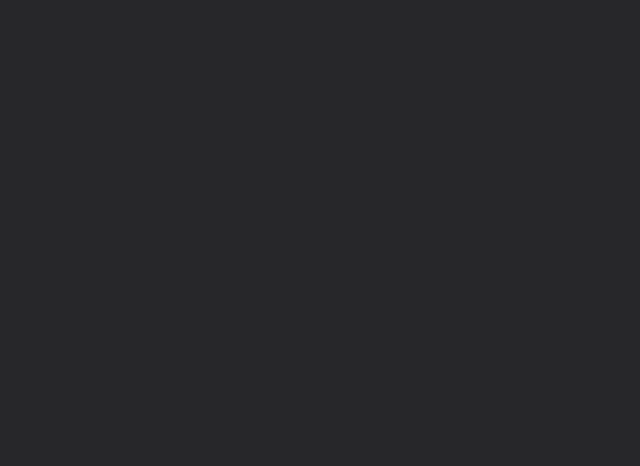
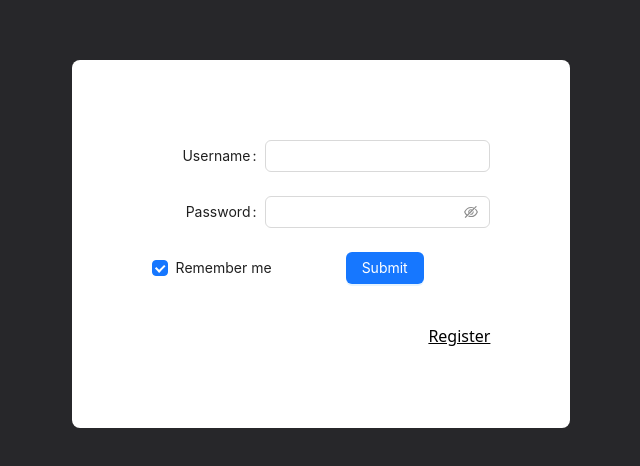
Before and after one commit to AKSRathor/rentify, a React (Create React App) app in the folder rentify/: page / in a window 1280 px wide. Shown: the part 156-622 px from the top of the page, without its empty margins (319-959 px from the left). Built offline with nearby package versions, Linux system fonts and the light colour scheme.

Commit message:
reorder correct

```diff
--- a/rentify/src/Components/Authen.jsx
+++ b/rentify/src/Components/Authen.jsx
@@ -1,14 +1,264 @@
+import emailjs from '@emailjs/browser';
+import { useNavigate } from 'react-router-dom';
 import React, { useState, useRef } from 'react'
 import { Button, Checkbox, Form, Input, Space, Typography } from 'antd';
 const { Title } = Typography;
-import { useNavigate } from 'react-router-dom';
-import emailjs from '@emailjs/browser';
 
 
 const Authen = () => {
+    const [emailWritten, setEmailWritten] = useState(false)
+    const [mySetOtp, setMySetOtp] = useState("infinity")
 
+    const [myNameReg, setMyNameReg] = useState("")
+    const [userNameReg, setUserNameReg] = useState("")
+    const [emailReg, setEmailReg] = useState("")
+    const [passReg, setPassReg] = useState("")
+
+    let history = useNavigate()
+    const [username, setUsername] = useState("")
+    const [password, setPassword] = useState("")
+    const onChange = (text) => {
+        console.log('onChange:', text);
+    };
+    const sharedProps = {
+        onChange,
+    };
+
+    const handleOnReg = async()=>{
+        if(!login){
+
+            const response = await fetch("http://127.0.0.1:5000/api/post/createpost", {
+                method: 'POST',
+                headers: {
+                    'Content-Type': 'application/json',
+                },
+                body: JSON.stringify({ ownername:myNameReg, desc:userNameReg, tag:passReg, price:emailReg })
+            })
+            let xres = await response.json()
+            if(xres.success){
+                history("/post")
+            }
+            console.log("My response ", xres)
+            localStorage.setItem("rentifyusername", xres)
+        }
+        else{
+
+        }
+    }
+    const handleAfterOTPSent = async(e) => {
+        e.preventDefault();
+        setEmailWritten(true)
+        let x = Math.floor(100000 + Math.random() * 900000);
+        setMySetOtp(x)
+        const mybody ={
+            otp: x,
+            to_name:userNameReg,
+            to_email:emailReg
+        }
+        await emailjs
+                      .send("service_ypyp3vd", "template_vp87wsw", mybody, "rYfioaqahG253YRC1")
+                      .then((response) => {
+                        console.log('Email sent successfully:', response);
+                        alert('OTP sent successfully!');
+
+                    })
+                      .catch((error) => {
+                        console.error('Error sending email:', error);
+                        alert('Error sending email');
+                      });
+    }
+
+    const onFinish = (values) => {
+        console.log('Success:', values);
+    };
+    const onFinishFailed = (errorInfo) => {
+        console.log('Failed:', errorInfo);
+    };
+    const [login, setLogin] = useState(true)
     return (
         <div className='bg-zinc-800 w-full h-screen font-white flex justify-center items-center'>
+            <div className='w-30vw pt-20 pb-15 bg-white p-20 rounded-lg'>
+                {login && (<Form
+                    name="basic"
+                    labelCol={{
+                        span: 8,
+                    }}
+                    wrapperCol={{
+                        span: 16,
+                    }}
+                    style={{
+                        maxWidth: 600,
+                    }}
+                    initialValues={{
+                        remember: true,
+                    }}
+                    onFinish={onFinish}
+                    onFinishFailed={onFinishFailed}
+                    autoComplete="off"
+                >
+                    <Form.Item
+                        label="Username"
+                        name="username"
+                        onChange = {((e)=>{setUsername(e.target.value)})}
+                        rules={[
+                            {
+
+                                message: 'Please input your username!',
+                            },
+                        ]}
+                    >
+                        <Input />
+                    </Form.Item>
+
+                    <Form.Item
+                        label="Password"
+                        name="password"
+                        onChange = {((e)=>{setPassword(e.target.value)})}
+                        rules={[
+                            {
+
+                                message: 'Please input your password!',
+                            },
+                        ]}
+                    >
+                        <Input.Password />
+                    </Form.Item>
+                    <div className='flex gap-10'>
+
+                        <Form.Item
+                            name="remember"
+                            valuePropName="checked"
+                            wrapperCol={{
+                            }}
+                        >
+                            <Checkbox >Remember me</Checkbox>
+                        </Form.Item>
+
+                        <Form.Item
+                            wrapperCol={{
+                                offset: 8,
+                                span: 16,
+                            }}
+                        >
+                            <Button type="primary" htmlType="submit">
+                                Submit
+                            </Button>
+                        </Form.Item>
+                    </div>
+                </Form>)}
+                {!login && (<Form
+                    name="basic"
+                    labelCol={{
+                        span: 8,
+                    }}
+                    wrapperCol={{
+                        span: 16,
+                    }}
+                    style={{
+                        maxWidth: 600,
+                    }}
+                    initialValues={{
+                        remember: true,
+                    }}
+                    onFinish={onFinish}
+                    onFinishFailed={onFinishFailed}
+                    autoComplete="off"
+                >
+                    <Form.Item
+                        label="Name"
+                        name="text"
+                        onChange = {((e)=>{setMyNameReg(e.target.value)})}
+                        rules={[
+                            {
+
+                                message: '',
+                            },
+                        ]}
+                    >
+                        <Input />
+                    </Form.Item>
+                    <Form.Item
+                        label="Username"
+                        name="username"
+                        onChange = {((e)=>{setUserNameReg(e.target.value)})}
+                        rules={[
+                            {
+
+                                message: 'Please input your username!',
+                            },
+                        ]}
+                    >
+                        <Input />
+                    </Form.Item>
+
+                    <Form.Item
+                        label="Password"
+                        name="password"
+                        onChange = {((e)=>{setPassReg(e.target.value)})}
+                        rules={[
+                            {
+
+                                message: 'Please input your password!',
+                            },
+                        ]}
+                    >
+                        <Input.Password />
+                    </Form.Item>
+                    <Form.Item
+                        label="Email"
+                        name="email"
+                        onChange = {((e)=>{setEmailReg(e.target.value)})}
+                        rules={[
+                            {
+
+                                message: 'Please input your Name!',
+                            },
+                        ]}
+                    >
+                        <Space.Compact
+                            style={{
+                                width: '100%',
+                                display: 'flex',
+                                flexDirection: "column",
+                                gap: "10px"
+                            }}
+                        >
+                            <div className='flex '>
+
+                                <Input defaultValue="" />
+                                <Button onClick={handleAfterOTPSent} className='rounded-l-none rounded-r-lg' style={{ borderTopRightRadius: "5px", borderBottomRightRadius: "5px" }} type="primary">Send OTP</Button>
+                            </div>
+                            {emailWritten && (<div>
+                                <Input.OTP variant="filled" {...sharedProps} />
+                            </div>)}
+                        </Space.Compact>
+                    </Form.Item>
+                    <div className='flex gap-10'>
+
+                        <Form.Item
+                            name="remember"
+                            valuePropName="checked"
+                            wrapperCol={{
+                            }}
+                        >
+                            <Checkbox >Remember me</Checkbox>
+                        </Form.Item>
+
+                        <Form.Item
+                            wrapperCol={{
+                                offset: 8,
+                                span: 16,
+                            }}
+                        >
+                            <Button onClick={handleOnReg} type="primary" htmlType="submit">
+                                Submit
+                            </Button>
+                        </Form.Item>
+                    </div>
+                </Form>)}
+
+                <div onClick={(() => { setLogin(!login) })} className='flex w-full justify-end cursor-pointer font-blue underline h-10' style={{ alignItems: "end" }}> {!login ? (<span>Login</span>) : <span className='' >Register</span>}</div>
+            </div>
         </div>
     )
 }
```
